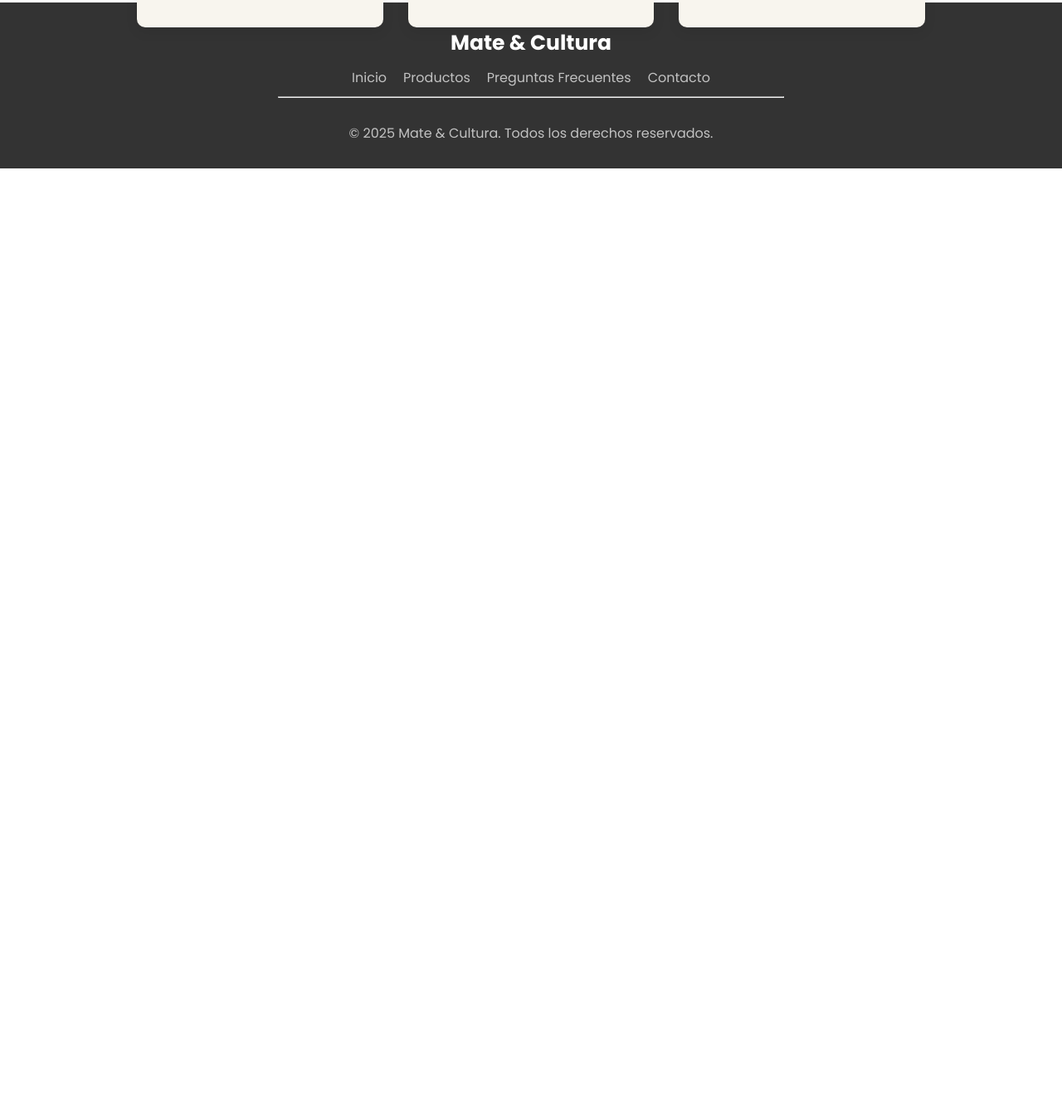
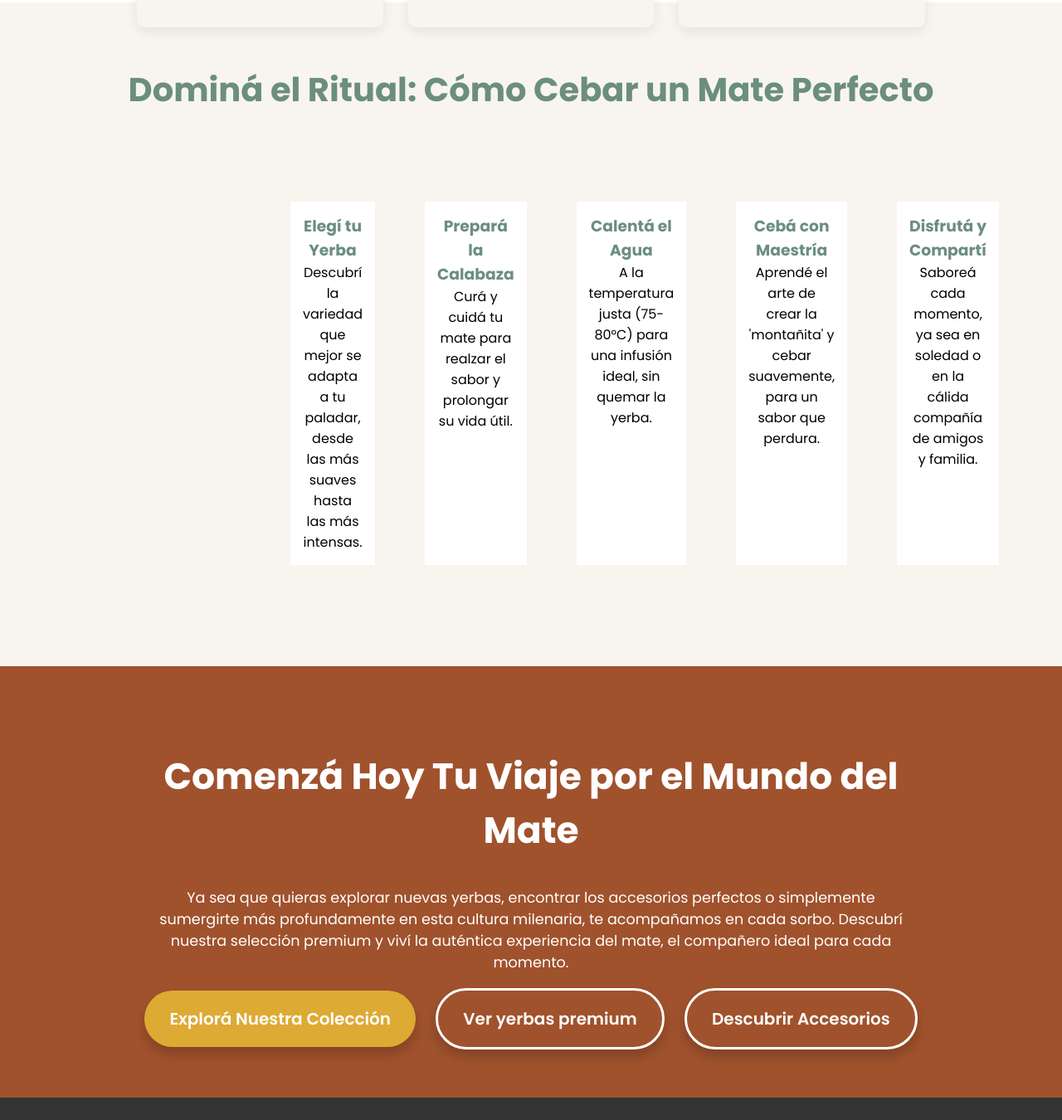
Before and after one commit to mateo-calvo/Web-Mateando, a plain HTML site: page index.html in a window 1280 px wide. Shown: the part 2077-3427 px from the top of the page at 83% size. Before the commit the page ends 2280 px from the top, so only its background shows below. Drawn offline with Linux system fonts and the light colour scheme.

Commit message:
Se agrego la parte 5

```diff
--- a/index.html
+++ b/index.html
@@ -84,6 +84,44 @@
 
         </section>
 
+        <section class="steps">
+            <h2>Dominá el Ritual: Cómo Cebar un Mate Perfecto</h3>
+
+                <div class="steps-flex-container">
+                    <div>
+                        <h3>Elegí tu Yerba</h3>
+                        <p>Descubrí la variedad que mejor se adapta a tu paladar, desde las más suaves hasta las más intensas.</p>
+                    </div>
+                    <div>
+                        <h3>Prepará la Calabaza</h3>
+                        <p>Curá y cuidá tu mate para realzar el sabor y prolongar su vida útil.</p>
+                    </div>
+                    <div>
+                        <h3>Calentá el Agua</h3>
+                        <p>A la temperatura justa (75-80°C) para una infusión ideal, sin quemar la yerba.</p>
+                    </div>
+                    <div>
+                        <h3>Cebá con Maestría</h3>
+                        <p>Aprendé el arte de crear la 'montañita' y cebar suavemente, para un sabor que perdura.</p>
+                    </div>
+                    <div>
+                        <h3>Disfrutá y Compartí</h3>
+                        <p>Saboreá cada momento, ya sea en soledad o en la cálida compañía de amigos y familia.</p>
+                    </div>
+                </div>
+        </section>
+
+        <section class="ctv-section">
+            <div class="ctv-container">
+                <h2>Comenzá Hoy Tu Viaje por el Mundo del Mate</h2>
+                <p>Ya sea que quieras explorar nuevas yerbas, encontrar los accesorios perfectos o simplemente sumergirte más profundamente en esta cultura milenaria, te acompañamos en cada sorbo. Descubrí nuestra selección premium y viví la auténtica experiencia del mate, el compañero ideal para cada momento.</p>
+                <div class="ctv-container-buttons">
+                    <a href="#" class="btn-yellow">Explorá Nuestra Colección</a>
+                    <a href="#" class="btn-without-color">Ver yerbas premium</a>
+                    <a href="#" class="btn-without-color">Descubrir Accesorios</a>
+                </div>
+            </div>
+        </section>
 
 
 
@@ -97,65 +135,22 @@
 
 
 
-        <!-- <section>
-            <h2 class="energy-title">Energía Natural, Bienestar Asegurado</h2>
 
-            <div class="energy-container">
 
-                <div class="energy-card">
-                    <h3>Energía Duradera</h3>
-                    <p>Despertá tu mente y cuerpo de forma sostenida, sin altibajos.</p>
-                </div>
-                <div class="energy-card">
-                    <h3>Antioxidante Poderoso</h3>
-                    <p>Protegé tus células y fortalecé tus defensas con cada cebada.</p>
-                </div>
-                <div class="energy-card">
-                    <h3>Concentración Mejorada</h3>
-                    <p>Enfocate en tus tareas y pensamientos con mayor claridad.</p>
-                </div>
-                <div class="energy-card">
-                    <h3>Digestión Saludable</h3>
-                    <p>Un aliado natural para tu sistema digestivo, favoreciendo su equilibrio.</p>
-                </div>
-                <div class="energy-card">
-                    <h3>Fuente de Nutrientes</h3>
-                    <p>Rico en vitaminas del grupo B y minerales esenciales para tu día.</p>
-                </div>
-                <div class="energy-card">
-                    <h3>Diurético Natural</h3>
-                    <p>Ayuda a depurar tu organismo de forma suave y efectiva.</p>
-                </div>
 
-            </div>
-        </section> -->
 
-        <!-- <section class="steps">
-            <h2>Dominá el Ritual: Cómo Cebar un Mate Perfecto</h3>
 
-                <div class="steps-container">
-                    <div class="steps-card">
-                        <h3>Elegí tu Yerba</h3>
-                        <p>Descubrí la variedad que mejor se adapta a tu paladar, desde las más suaves hasta las más intensas.</p>
-                    </div>
-                    <div class="steps-card">
-                        <h3>Prepará la Calabaza</h3>
-                        <p>Curá y cuidá tu mate para realzar el sabor y prolongar su vida útil.</p>
-                    </div>
-                    <div class="steps-card">
-                        <h3>Calentá el Agua</h3>
-                        <p>A la temperatura justa (75-80°C) para una infusión ideal, sin quemar la yerba.</p>
-                    </div>
-                    <div class="steps-card">
-                        <h3>Cebá con Maestría</h3>
-                        <p>Aprendé el arte de crear la 'montañita' y cebar suavemente, para un sabor que perdura.</p>
-                    </div>
-                    <div class="steps-card">
-                        <h3>Disfrutá y Compartí</h3>
-                        <p>Saboreá cada momento, ya sea en soledad o en la cálida compañía de amigos y familia.</p>
-                    </div>
-                </div>
-        </section> -->
+
+
+
+
+
+
+
+
+
+
+
 
 
         <!-- <section>
--- a/styles.css
+++ b/styles.css
@@ -141,7 +141,7 @@ header {
     color: #666666;
 }
 
-/* PARTE 4 */
+/* FOOTER */
 
 footer {
     background: #333333;
@@ -173,8 +173,9 @@ footer > .footer-container > h3 {
 }
 
 hr {
-    width: 50%;
+    width: 25%;
     margin: 0 auto;
+    margin-top: 15px;
 }
 
 footer > p {
@@ -183,88 +184,90 @@ footer > p {
     color: rgba(255, 255, 255, 0.7);
 }
 
+/* PARTE 4 STEPS */
 
+.steps {
+    background-color: #F8F5EE;
+    height: 100vh;
 
+}
 
+.steps > h2 {
+    color: #6B8E7E;
+    text-align: center;
+    font-size: 40px;
+    padding: 75px;
+}
 
+.steps-flex-container {
+    display: flex;
+    width: 50vw;
+    margin: 0 auto;
+}
 
-
-
-
-
-
-
-
-
-
-
-
-
-
-
-
-
-
-
-
-
-
-
-
-
-/* PARTE 3 DE LA PAGINA */
-
-
-.energy-title {
-    height: 50vh    ;
-    padding: 50px 0;
-    font-size: 40px;
-    color: #6B8E7E;
+.steps-flex-container > div {
+    flex-wrap: wrap;
+    gap: 40px;
+    justify-content: center;
+    background: white;
+    margin: 30px;
+    padding: 15px;
     text-align: center;
 }
 
-.energy-container {
-
-    display: flex;
-
-    justify-content: center;
-    align-items: center;
-    /* flex-flow: row wrap;  */
-    flex-direction: row;
-    flex-wrap: wrap;
-
-    /* background-color: #bbdefb; */
-    height: 100%;
-    padding: 15px;
-    gap: 30px;
-    margin: 0 auto;
-    width: 1200px;
+.steps-flex-container > div > h3 {
+    color: #6B8E7E;
 }
 
-  .energy-container > .energy-card{
-    background: #F8F5EE;
-    /* border: 3px solid #ffcc80; */
-    border-radius: 5px;
-    padding: 30px 30px;
-    width: 300px;
-    height: 220px;
-    box-shadow: rgba(0, 0, 0, 0.08) 0px 5px 15px 0px;
-  }
+/* CTV PARTE 5 */
 
-  .energy-card h3 {
-    color: black;
-    padding-bottom: 10px;
-    font-weight: 700;
+.ctv-section {
+    background-color: #A0522D;
+    height: 65vh;
+    text-align: center;
+    padding: 100px 20px 100px 20px;
+}
+
+.ctv-container {
+    max-width: 1000px;
+    /* background-color: red; */
+    padding: 0 20px;
+    margin: 0 auto;
+}
+
+.ctv-container > h2 {
+    margin: 0 0 36px 0;
+    font-size: 44px;
+    color: white;
+}
+
+.ctv-container > p {
+    color: white;
+    font-size: 1.1em;
+    margin: 0px 30px 40px;
+}
+
+.btn-yellow {
+    background-color: #DDAA33;
+    padding: 20px 30px;
+    border-radius: 50px;
+    text-decoration: none;
+    color: white;
+    margin: 10px;
+    box-shadow: 0 8px 15px rgba(0, 0, 0, 0.2);
+    font-weight: 600;
     font-size: 20px;
 }
 
-.energy-card p {
-    color: #666666;
+.btn-without-color {
+    background-color: #A0522D;
+    padding: 20px 30px;
+    border-radius: 50px;
+    text-decoration: none;
+    color: white;
+    margin: 10px;
+    box-shadow: 0 8px 15px rgba(0, 0, 0, 0.2);
+    border: 3px solid #ffffff;
+    font-weight: 600;
+    font-size: 20px;
 }
-
-/* CUARTA PARTE STEPS */
-
-.steps {
-    background-color: blue;
-    height: 100vh;
-}
```
